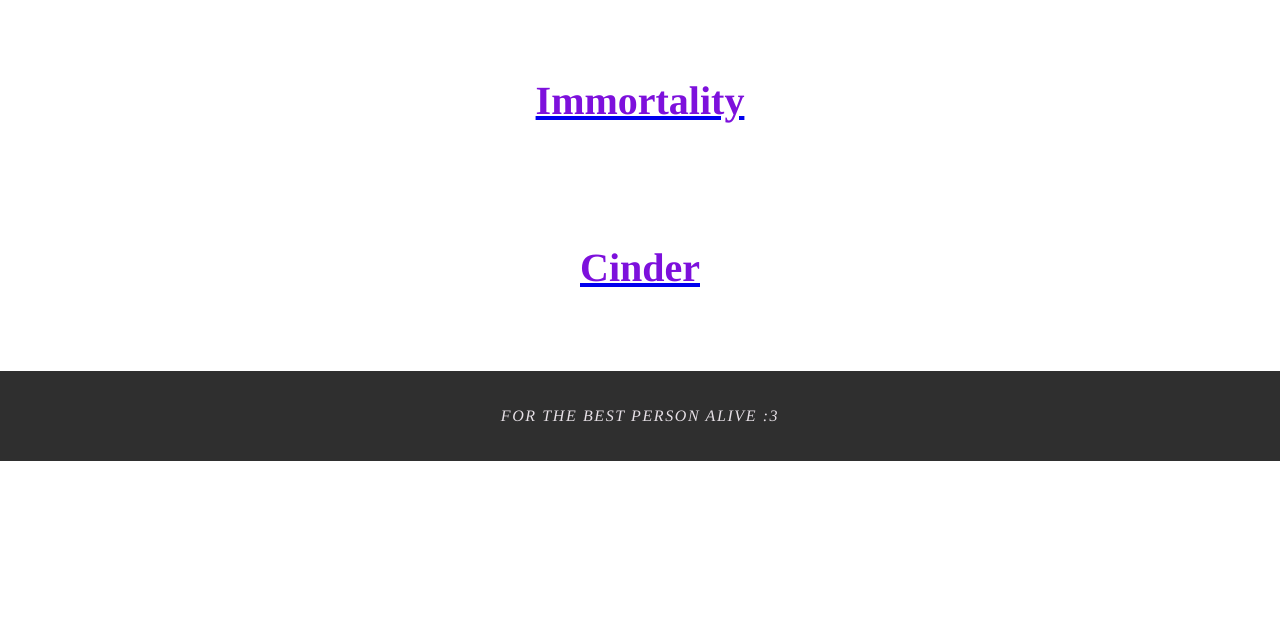
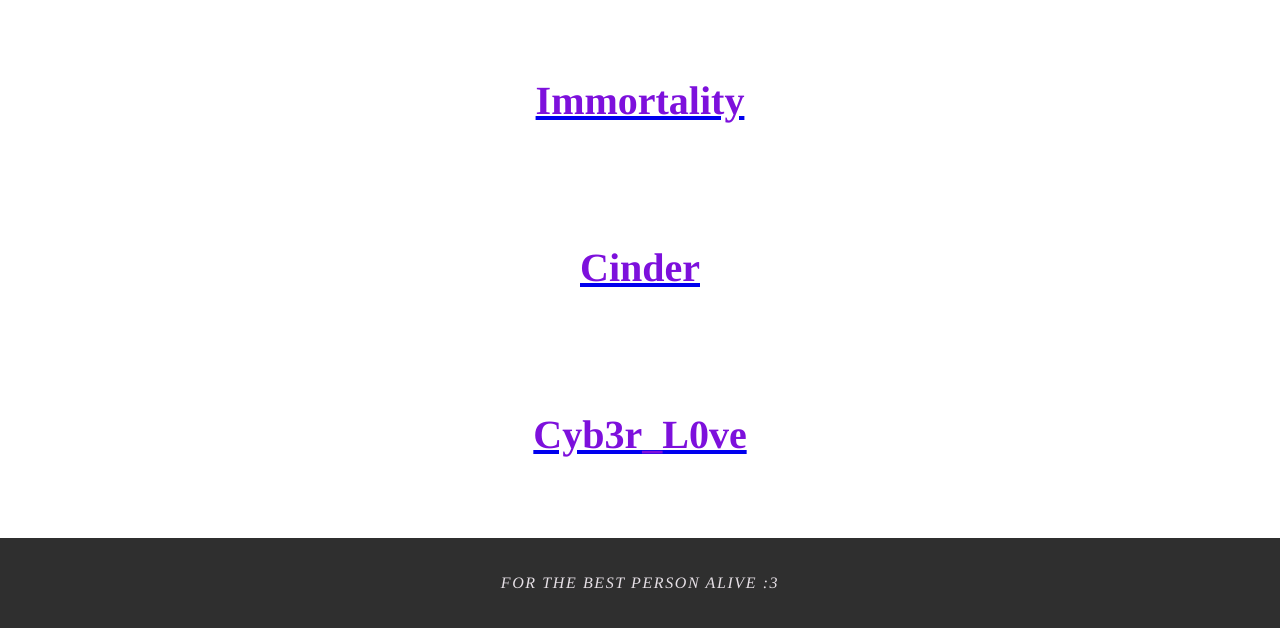
Before and after one commit to Akila-Poem/Akila-Poem.github.io, a plain HTML site: page index.html in a window 1280 px wide. Shown: the part 771-1399 px from the top of the page. Before the commit the page ends 1232 px from the top, so only its background shows below. Drawn offline with Linux system fonts and the light colour scheme.

Commit message:
Update index.html

```diff
--- a/index.html
+++ b/index.html
@@ -26,6 +26,7 @@
       <a href="Blessed.html"><p align = "center">Blessed</p></a>
       <a href="Immortality.html"><p align = "center">Immortality</p></a>
       <a href="Cinder.html"><p align = "center">Cinder</p></a>
+      <a href="Cyb3r_L0v3.html"><p align = "center">Cyb3r_L0ve</p></a>
     </div>
 
     <div id="more">
```
